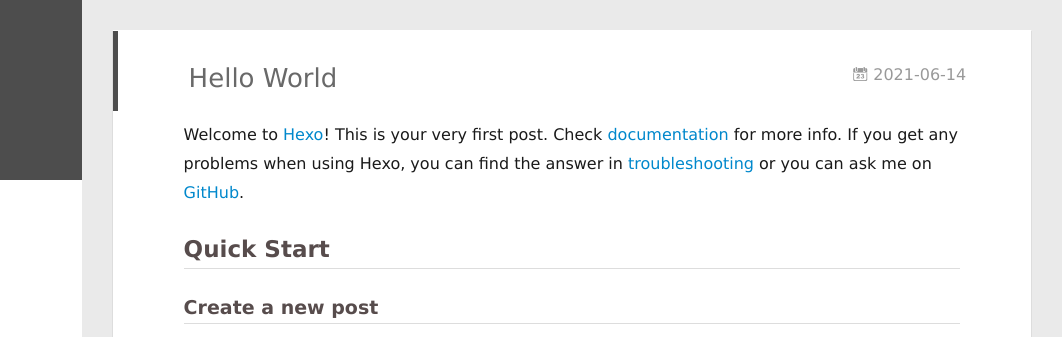
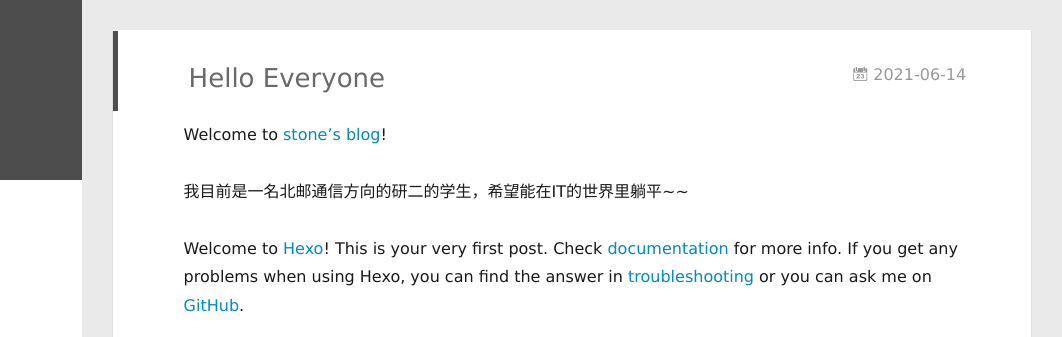
Before and after one commit to shigh626/shigh626.github.io, a plain HTML site: page 2021/06/14/hello-world/index.html in a window 1280 px wide. Shown: the top 337 px of the page, 218-1280 px from the left. Drawn offline with Linux system fonts and the light colour scheme.

Commit message:
Site updated: 2021-06-14 17:22:58

```diff
--- a/2021/06/14/hello-world/index.html
+++ b/2021/06/14/hello-world/index.html
@@ -6,17 +6,17 @@
   <meta name="renderer" content="webkit">
   <meta http-equiv="X-UA-Compatible" content="IE=edge" >
   <link rel="dns-prefetch" href="https://shigh626.github.io">
-  <title>Hello World | stone&#39;s blog</title>
+  <title>Hello Everyone | stone&#39;s blog</title>
   <meta name="viewport" content="width=device-width, initial-scale=1, maximum-scale=1">
-  <meta name="description" content="Welcome to Hexo! This is your very first post. Check documentation for more info. If you get any problems when using Hexo, you can find the answer in troubleshooting or you can ask me on GitHub.">
+  <meta name="description" content="Welcome to stone’s blog! 我目前是一名北邮通信方向的研二的学生，希望能在IT的世界里躺平~~">
 <meta property="og:type" content="article">
-<meta property="og:title" content="Hello World">
+<meta property="og:title" content="Hello Everyone">
 <meta property="og:url" content="https://shigh626.github.io/2021/06/14/hello-world/index.html">
 <meta property="og:site_name" content="stone&#39;s blog">
-<meta property="og:description" content="Welcome to Hexo! This is your very first post. Check documentation for more info. If you get any problems when using Hexo, you can find the answer in troubleshooting or you can ask me on GitHub.">
+<meta property="og:description" content="Welcome to stone’s blog! 我目前是一名北邮通信方向的研二的学生，希望能在IT的世界里躺平~~">
 <meta property="og:locale" content="en_US">
 <meta property="article:published_time" content="2021-06-13T17:10:58.259Z">
-<meta property="article:modified_time" content="2021-06-13T18:26:40.052Z">
+<meta property="article:modified_time" content="2021-06-14T09:22:37.005Z">
 <meta property="article:author" content="stone">
 <meta property="article:tag" content="java,golang">
 <meta name="twitter:card" content="summary">
@@ -180,7 +180,7 @@
 
 
     <h1 class="article-title" itemprop="name">
-      Hello World
+      Hello Everyone
     </h1>
 
 
@@ -193,9 +193,11 @@
 
     <div class="article-entry" itemprop="articleBody">
 
-        <p>Welcome to <a target="_blank" rel="noopener" href="https://hexo.io/">Hexo</a>! This is your very first post. Check <a target="_blank" rel="noopener" href="https://hexo.io/docs/">documentation</a> for more info. If you get any problems when using Hexo, you can find the answer in <a target="_blank" rel="noopener" href="https://hexo.io/docs/troubleshooting.html">troubleshooting</a> or you can ask me on <a target="_blank" rel="noopener" href="https://github.com/hexojs/hexo/issues">GitHub</a>.</p>
+        <p>Welcome to <a href="https://shigh626.github.io/">stone’s blog</a>!</p>
+<p>我目前是一名北邮通信方向的研二的学生，希望能在IT的世界里躺平~~</p>
 <span id="more"></span>
 
+<p>Welcome to <a target="_blank" rel="noopener" href="https://hexo.io/">Hexo</a>! This is your very first post. Check <a target="_blank" rel="noopener" href="https://hexo.io/docs/">documentation</a> for more info. If you get any problems when using Hexo, you can find the answer in <a target="_blank" rel="noopener" href="https://hexo.io/docs/troubleshooting.html">troubleshooting</a> or you can ask me on <a target="_blank" rel="noopener" href="https://github.com/hexojs/hexo/issues">GitHub</a>.</p>
 <h2 id="Quick-Start"><a href="#Quick-Start" class="headerlink" title="Quick Start"></a>Quick Start</h2><h3 id="Create-a-new-post"><a href="#Create-a-new-post" class="headerlink" title="Create a new post"></a>Create a new post</h3><figure class="highlight bash"><table><tr><td class="gutter"><pre><span class="line">1</span><br></pre></td><td class="code"><pre><span class="line">$ hexo new <span class="string">&quot;My New Post&quot;</span></span><br></pre></td></tr></table></figure>
 
 <p>More info: <a target="_blank" rel="noopener" href="https://hexo.io/docs/writing.html">Writing</a></p>
--- a/content.json
+++ b/content.json
@@ -1 +1 @@
-[{"title":"Redis","date":"2021-06-14T05:14:00.000Z","path":"2021/06/14/Redis/","tags":[{"name":"开源","slug":"开源","permalink":"https://shigh626.github.io/tags/%E5%BC%80%E6%BA%90/"}]},{"title":"J.U.C并发包","date":"2021-06-13T18:12:41.000Z","path":"2021/06/14/juc/","tags":[{"name":"Java","slug":"Java","permalink":"https://shigh626.github.io/tags/Java/"}]},{"title":"Java基础","date":"2021-06-13T18:11:00.000Z","path":"2021/06/14/java SE/","tags":[{"name":"Java","slug":"Java","permalink":"https://shigh626.github.io/tags/Java/"}]},{"title":"Hello World","date":"2021-06-13T17:10:58.259Z","path":"2021/06/14/hello-world/","tags":[]}]
+[{"title":"Redis","date":"2021-06-14T05:14:00.000Z","path":"2021/06/14/Redis/","tags":[{"name":"开源","slug":"开源","permalink":"https://shigh626.github.io/tags/%E5%BC%80%E6%BA%90/"}]},{"title":"J.U.C并发包","date":"2021-06-13T18:12:41.000Z","path":"2021/06/14/juc/","tags":[{"name":"Java","slug":"Java","permalink":"https://shigh626.github.io/tags/Java/"}]},{"title":"Java基础","date":"2021-06-13T18:11:00.000Z","path":"2021/06/14/java SE/","tags":[{"name":"Java","slug":"Java","permalink":"https://shigh626.github.io/tags/Java/"}]},{"title":"Hello Everyone","date":"2021-06-13T17:10:58.259Z","path":"2021/06/14/hello-world/","tags":[]}]
```
Also changed, not shown: 2021/06/14/java SE/index.html (+1 -1 lines), archives/2021/06/index.html (+1 -1 lines), archives/2021/index.html (+1 -1 lines), archives/index.html (+1 -1 lines), index.html (+3 -2 lines).
